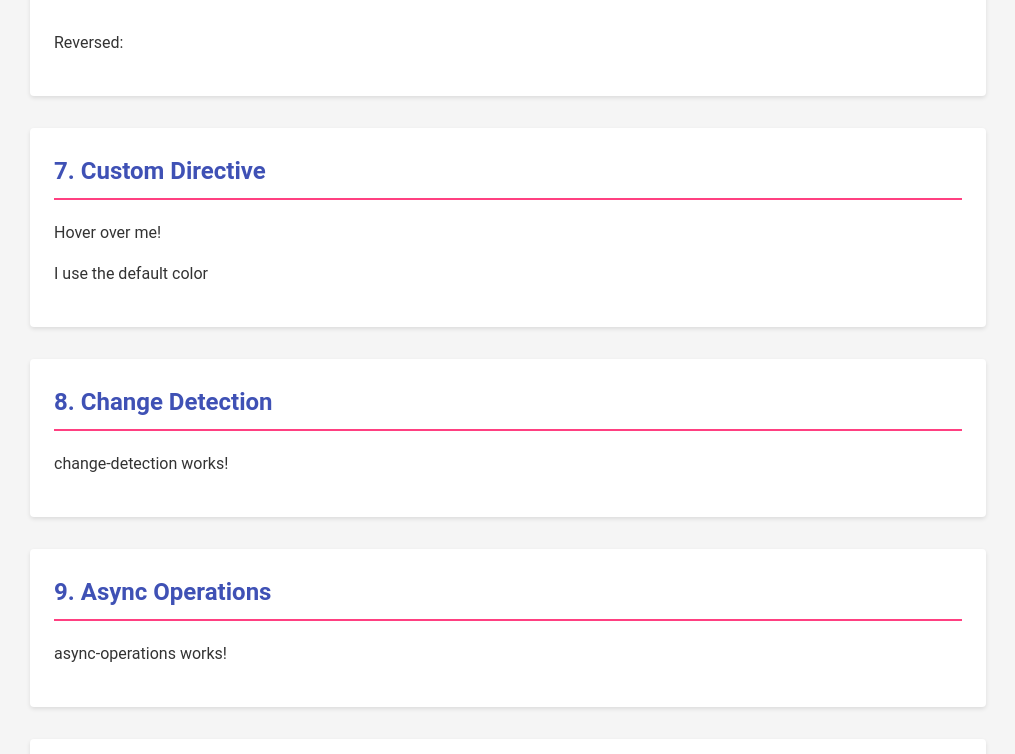
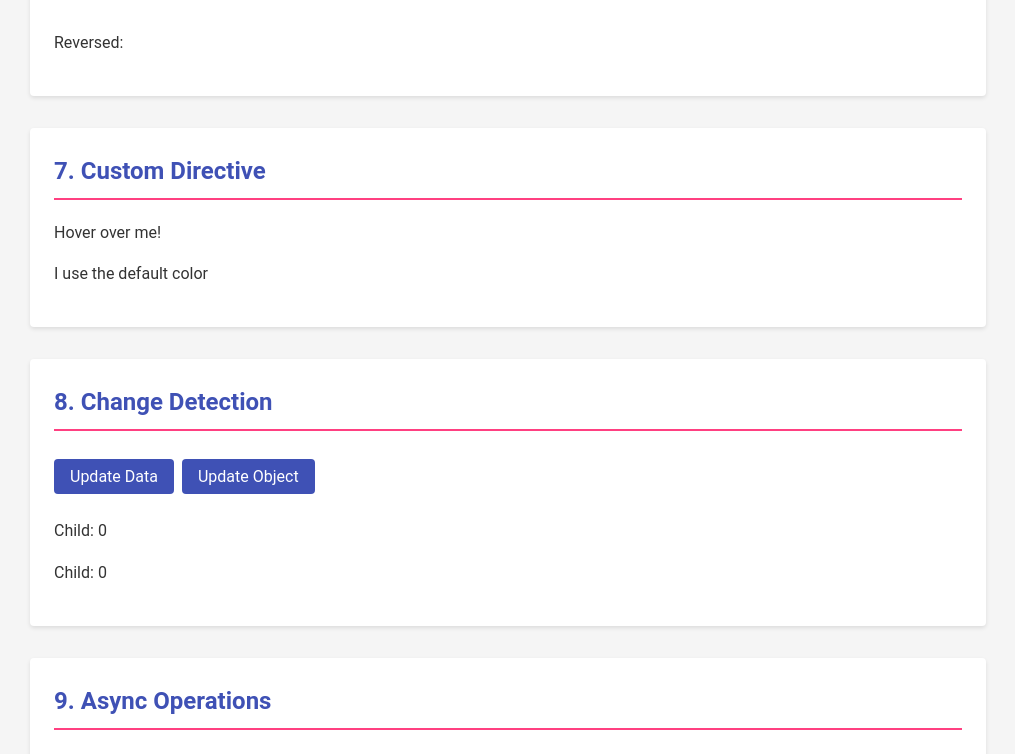
Before and after one commit to bralash/angular-user-input-demo, an Angular app: page / in a window 1280 px wide. Shown: the part 1885-2639 px from the top of the page, without its empty margins (262-1277 px from the left). Built offline with nearby package versions, Linux system fonts and the light colour scheme.

Commit message:
Adds change detection

```diff
--- a/src/app/change-detection/change-detection.component.html
+++ b/src/app/change-detection/change-detection.component.html
@@ -1 +1,4 @@
-<p>change-detection works!</p>
+<button (click)="updateData()">Update Data</button>
+<button (click)="updateObject()">Update Object</button>
+<app-child [data]="data"></app-child>
+<app-child [data]="obj.value"></app-child>
--- a/src/app/change-detection/change-detection.component.ts
+++ b/src/app/change-detection/change-detection.component.ts
@@ -1,12 +1,22 @@
 import { Component } from '@angular/core';
+import { ChildComponent } from "./child.component";
 
 @Component({
   selector: 'app-change-detection',
   standalone: true,
-  imports: [],
+  imports: [ChildComponent],
   templateUrl: './change-detection.component.html',
   styleUrl: './change-detection.component.scss'
 })
 export class ChangeDetectionComponent {
+  data: number = 0;
+  obj = { value: 0 };
 
+  updateData() {
+    this.data++;
+  }
+
+  updateObject() {
+    this.obj = { value: this.obj.value + 1 }
+  }
 }
--- /dev/null
+++ b/src/app/change-detection/child.component.ts
@@ -0,0 +1,13 @@
+import { Component, Input, ChangeDetectionStrategy } from '@angular/core';
+
+@Component({
+  selector: 'app-child',
+  standalone: true,
+  template: `
+    <p>Child: {{ data }}</p>
+  `,
+  changeDetection: ChangeDetectionStrategy.OnPush
+})
+export class ChildComponent {
+  @Input() data: number = 0;
+}
--- a/src/styles.scss
+++ b/src/styles.scss
@@ -49,6 +49,7 @@ button {
   border-radius: 4px;
   cursor: pointer;
   transition: background-color 0.3s ease, transform 0.1s ease;
+  margin-right: 0.5rem;
 
   &:hover {
     background-color: darken($primary-color, 10%);
```
Also changed, not shown: src/app/change-detection/README.md (added).
